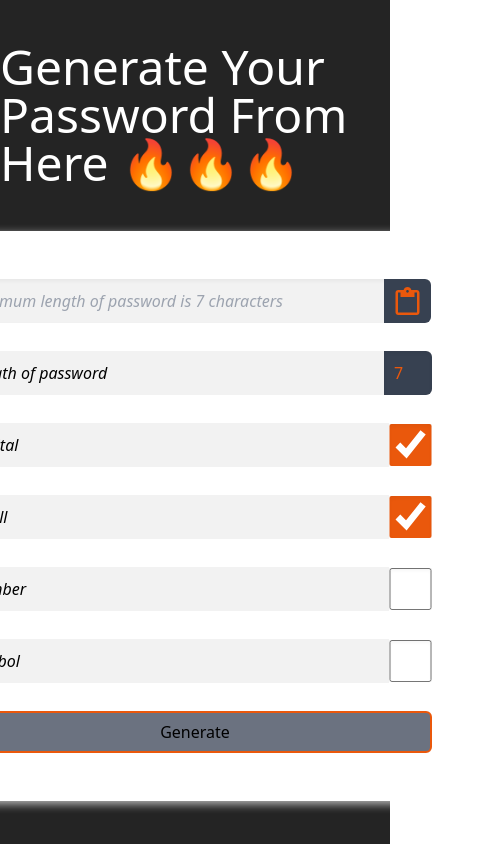
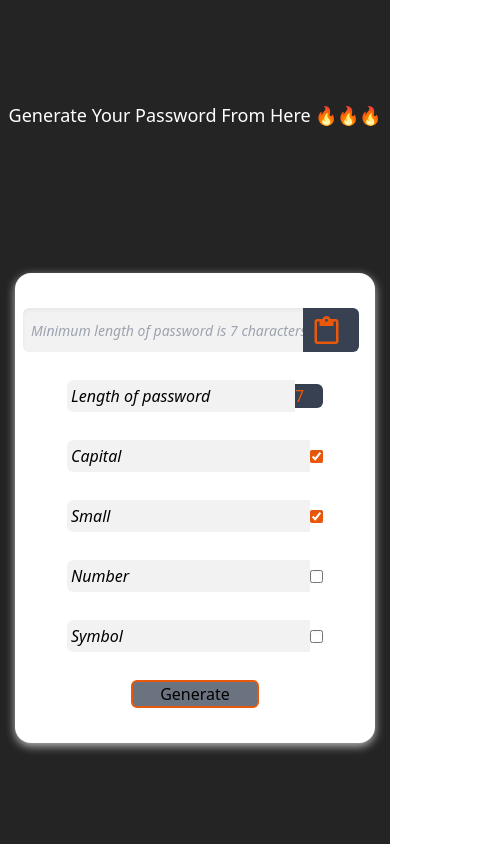
Before and after one commit to zakariaebouklah/password-generator-react, a React (Create React App) app: page / in a window 390 px wide. Shown: the whole page, 480 px wide, since content can reach past the window. Built offline with nearby package versions, Linux system fonts and the light colour scheme.

Commit message:
Responsive

```diff
--- a/src/components/Form.js
+++ b/src/components/Form.js
@@ -92,13 +92,12 @@ function Form(props) {
         <form id="pg-form" className="form" onSubmit={handleSubmit}>
 
             <div className="result">
-                <div>
-                    <input className="input"
-                           type="text"
-                           placeholder="Minimum length of password is 7 characters"
-                           value={result}
-                           readOnly={true}/>
-                </div>
+                <input
+                    className="input"
+                    type="text"
+                    placeholder="Minimum length of password is 7 characters"
+                    value={result}
+                    readOnly={true}/>
                 <div className="ic-clip-board" onClick={handleClipBoard}>
                     <IoMdClipboard size={35}/>
                 </div>
--- a/src/components/Home.js
+++ b/src/components/Home.js
@@ -4,8 +4,8 @@ import Container from "./Container";
 function Home(props) {
     return (
         <div className="w-screen h-screen bg-[#242424]">
-            <div className="absolute flex flex-col justify-center items-center top-0 left-0 right-0 bottom-0 m-auto space-y-11">
-                <h1 className="text-white text-5xl">Generate Your Password From Here 🔥🔥🔥</h1>
+            <div className="absolute flex flex-col justify-evenly overflow-hidden items-center top-0 left-0 right-0 bottom-0 m-auto space-y-11">
+                <h1 className="text-white text-lg md:text-5xl">Generate Your Password From Here 🔥🔥🔥</h1>
                 <Container/>
             </div>
         </div>
--- a/src/index.css
+++ b/src/index.css
@@ -5,25 +5,25 @@
 @layer components {
 
     .container {
-        @apply w-[570px] h-[570px]
+        @apply md:w-[570px] md:h-[570px] w-[360px] h-[470px]
         flex flex-row justify-center justify-items-center
         bg-white shadow-3xl rounded-2xl;
     }
     .form {
-        @apply p-12 flex flex-col justify-items-center justify-center space-y-7 w-full h-full;
+        @apply flex flex-col justify-items-center items-center justify-center space-y-7 p-2;
     }
     .result {
-        @apply flex flex-row w-96 relative;
+        @apply flex flex-row justify-between w-full;
     }
     .input {
         @apply
-        p-2.5 shadow-inner bg-black/5 rounded-md placeholder:italic
-        w-[434px] focus:placeholder-black/75 focus:outline-none;
+        p-2 placeholder:text-sm md:p-2.5 shadow-inner bg-black/5 rounded-md placeholder:italic
+        w-72 md:w-[434px] focus:placeholder-black/75 focus:outline-none;
     }
     .input-number {
         @apply
-        p-2.5 shadow-inner bg-black/5 rounded-tr-md rounded-br-md placeholder:italic
-        w-12 focus:outline-none bg-gray-700 text-orange-600 justify-self-end;
+        md:p-2.5 shadow-inner bg-black/5 rounded-tr-md rounded-br-md placeholder:italic
+        w-7 md:w-12 focus:outline-none bg-gray-700 text-orange-600 justify-self-end;
     }
     .ic-clip-board {
         @apply bg-gray-700 text-orange-600 relative -left-2
@@ -32,20 +32,20 @@
         cursor-pointer;
     }
     .field {
-        @apply flex flex-row w-full relative;
+        @apply flex flex-row w-64 md:w-full relative justify-center items-center;
     }
     .label {
-        @apply p-2.5 italic bg-black/5 w-full
+        @apply p-1 md:p-2.5 italic bg-black/5 w-72 md:w-40 md:w-full
         rounded-tl-md rounded-bl-md;
     }
     .input-checkbox {
         @apply accent-orange-600 my-[1px]
         p-2.5 shadow-inner bg-black/5 rounded-tr-md rounded-br-md placeholder:italic
-        w-12 focus:outline-none bg-gray-700 text-orange-600 justify-self-end
+        md:w-12 focus:outline-none bg-gray-700 text-orange-600 justify-self-end
         focus:ring-orange-500 dark:focus:ring-orange-600 dark:ring-offset-gray-800 focus:ring-2;
     }
     .btn {
-        @apply w-full h-16 bg-gray-500 rounded-md border-2 border-orange-600
+        @apply w-32 md:w-full h-7 bg-gray-500 rounded-md border-2 border-orange-600
         hover:bg-orange-600 hover:text-white transition-all ease-in-out delay-75 duration-300;
     }
 }
```
